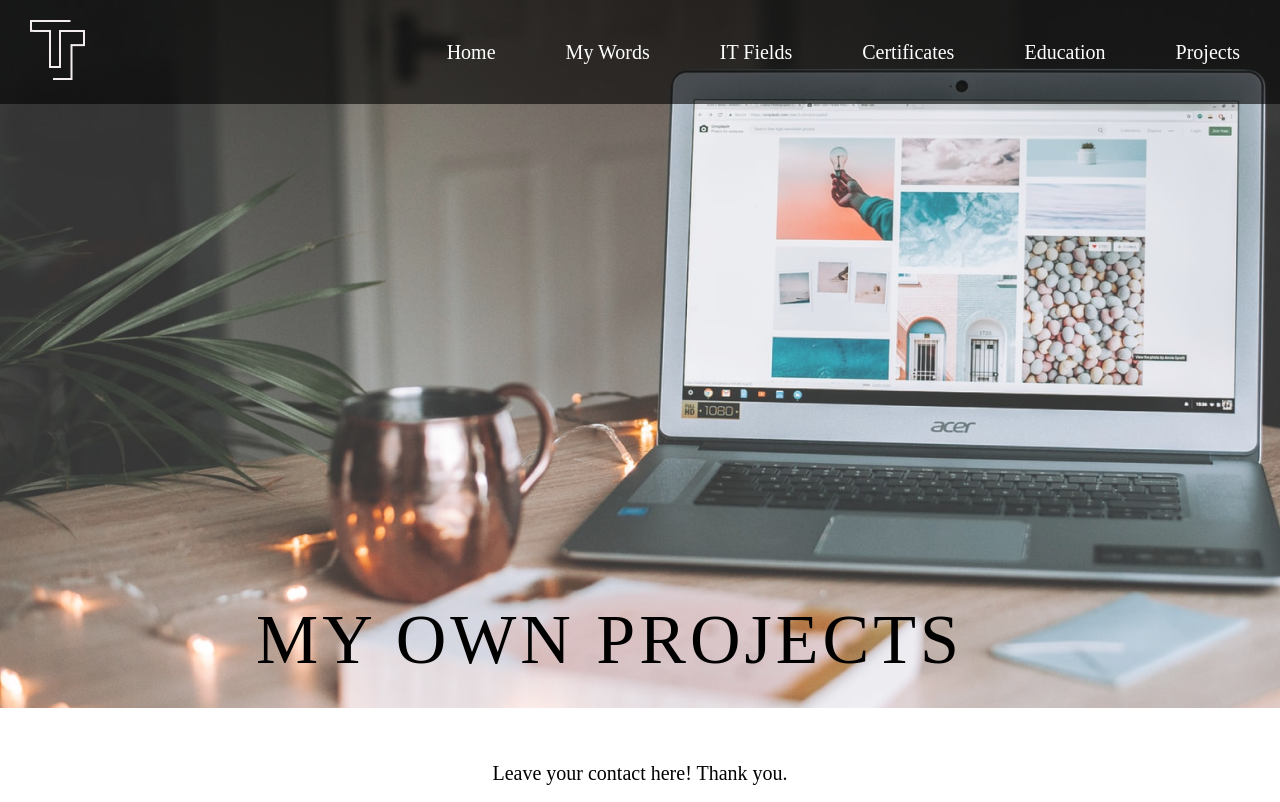
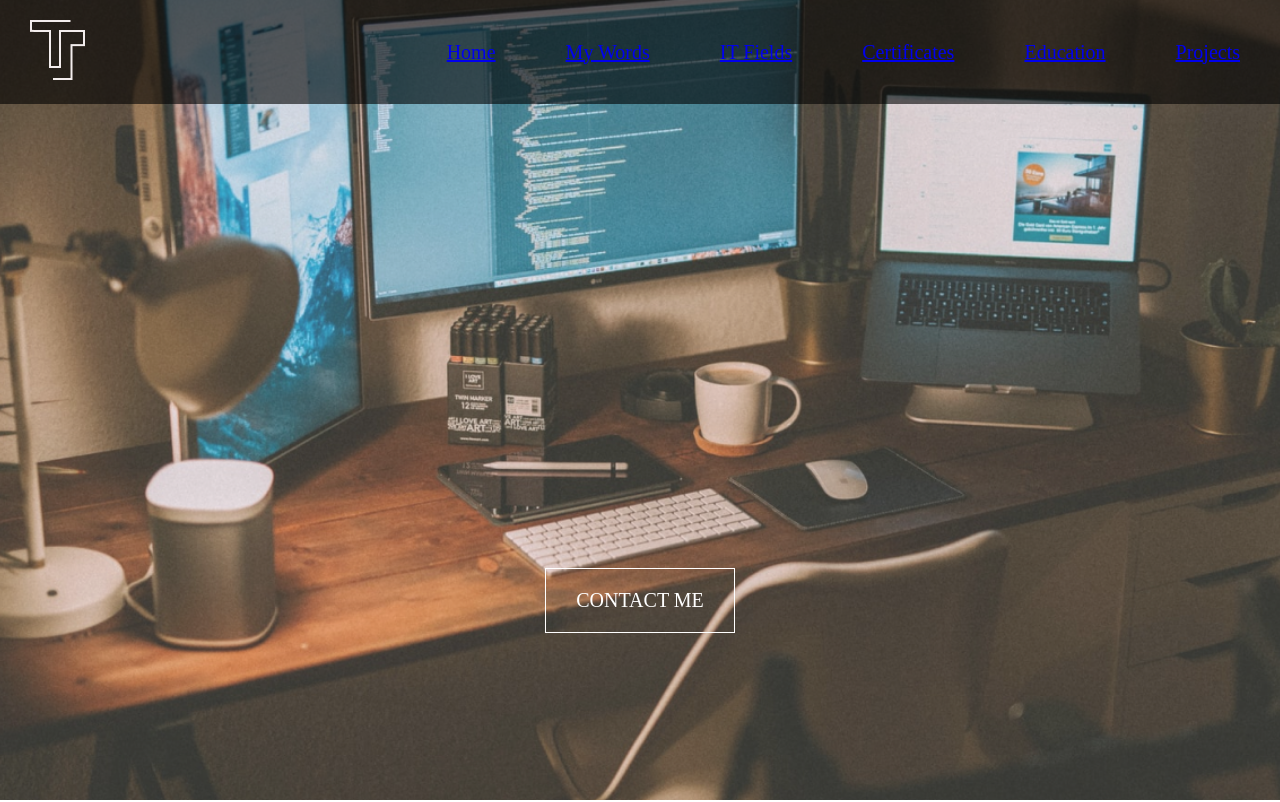
Before and after one commit to tramtran0497/Portfolio-CV-Official, a React (Create React App) app: page / in a window 1280 px wide. Shown: the top 802 px of the page. Built offline with nearby package versions, Linux system fonts and the light colour scheme.

Commit message:
Adding react-router-dom

```diff
--- a/package.json
+++ b/package.json
@@ -14,6 +14,7 @@
     "react": "^18.2.0",
     "react-dom": "^18.2.0",
     "react-icons": "^4.4.0",
+    "react-router-dom": "^6.3.0",
     "react-scripts": "5.0.1",
     "styled-components": "^5.3.5",
     "typescript": "^4.7.3",
--- a/src/App.tsx
+++ b/src/App.tsx
@@ -9,6 +9,7 @@ import { Container, Header, Logo, Footer, Copy, Contact, ContactTitle, Button, I
 import { FaDocker, FaGithub, FaLinkedin, FaLocationArrow } from "react-icons/fa";
 import ItFields from './Pages/ItFields';
 import Projects from './Pages/Projects';
+import {BrowserRouter, Routes, Route } from "react-router-dom";
 
 const App: React.FunctionComponent = () => {
 
@@ -19,18 +20,23 @@ const App: React.FunctionComponent = () => {
 
   return (
     <Container>
+      <BrowserRouter>
         <Header>
           <Logo>
               <img src={logo} alt="logo" />
           </Logo>
           <NavBar/>
         </Header>
-      {/* <Home/> */}
-      {/* <MyWords/> */}
-      {/* <ItFields listFrontEnd={listFE} listBackEnd={listBE} listDevOp={listDevOp} listOthers={listOthers}/> */}
-      {/* <Certificate/> */}
-      {/* <Education/> */}
-      <Projects/>
+
+        <Routes>
+          <Route path="/" element={<Home />} />
+          <Route path="/mywords" element={<MyWords />} />
+          <Route path="/itfields" element={<ItFields listFrontEnd={listFE} listBackEnd={listBE} listDevOp={listDevOp} listOthers={listOthers}/>} />
+          <Route path="/certificate" element={<Certificate />} />
+          <Route path="/education" element={<Education />} />
+          <Route path="/projects" element={<Projects />} />
+        </Routes>
+
         <Footer>
           <Copy>
             copyright © 2022 . Tram Tran
@@ -48,6 +54,7 @@ const App: React.FunctionComponent = () => {
             <SocialItem><FaLinkedin/></SocialItem>
           </Social>
         </Footer>
+      </BrowserRouter>
     </Container>
   );
 }
--- a/src/Pages/Home.tsx
+++ b/src/Pages/Home.tsx
@@ -1,5 +1,6 @@
 import React from 'react';
 import { Container, Button } from '../styles/HomeStyles';
+import {Link} from 'react-router-dom';
 type HomeProps = {
 
 }
--- a/src/components/navbar/NavBar.tsx
+++ b/src/components/navbar/NavBar.tsx
@@ -1,17 +1,31 @@
 import React from 'react';
 import {Container, NavItem} from './styles';
+import {Link} from "react-router-dom";
+
 type NavBarProps = {
 
 };
 
 const NavBar: React.FunctionComponent<NavBarProps> = () => (
     <Container>
-        <NavItem>Home</NavItem>
-        <NavItem>My Words</NavItem>
-        <NavItem>IT Fields</NavItem>
-        <NavItem>Certificates</NavItem>
-        <NavItem>Education</NavItem>
-        <NavItem>Projects</NavItem>
+        <NavItem>
+            <Link  to="/">Home</Link>
+        </NavItem>
+        <NavItem>
+            <Link  to="/mywords">My Words</Link>
+        </NavItem>
+        <NavItem>
+            <Link  to="/itfields">IT Fields</Link>
+        </NavItem>
+        <NavItem>
+            <Link  to="/certificate">Certificates</Link>
+        </NavItem>
+        <NavItem>
+            <Link  to="/education">Education</Link>
+        </NavItem>
+        <NavItem>
+            <Link  to="/projects">Projects</Link>
+        </NavItem>
     </Container>
 );
 
```
Also changed, not shown: 2 other files (tests, documents, lock files or other folders). Lines whose indentation alone changed are shown as unchanged.
